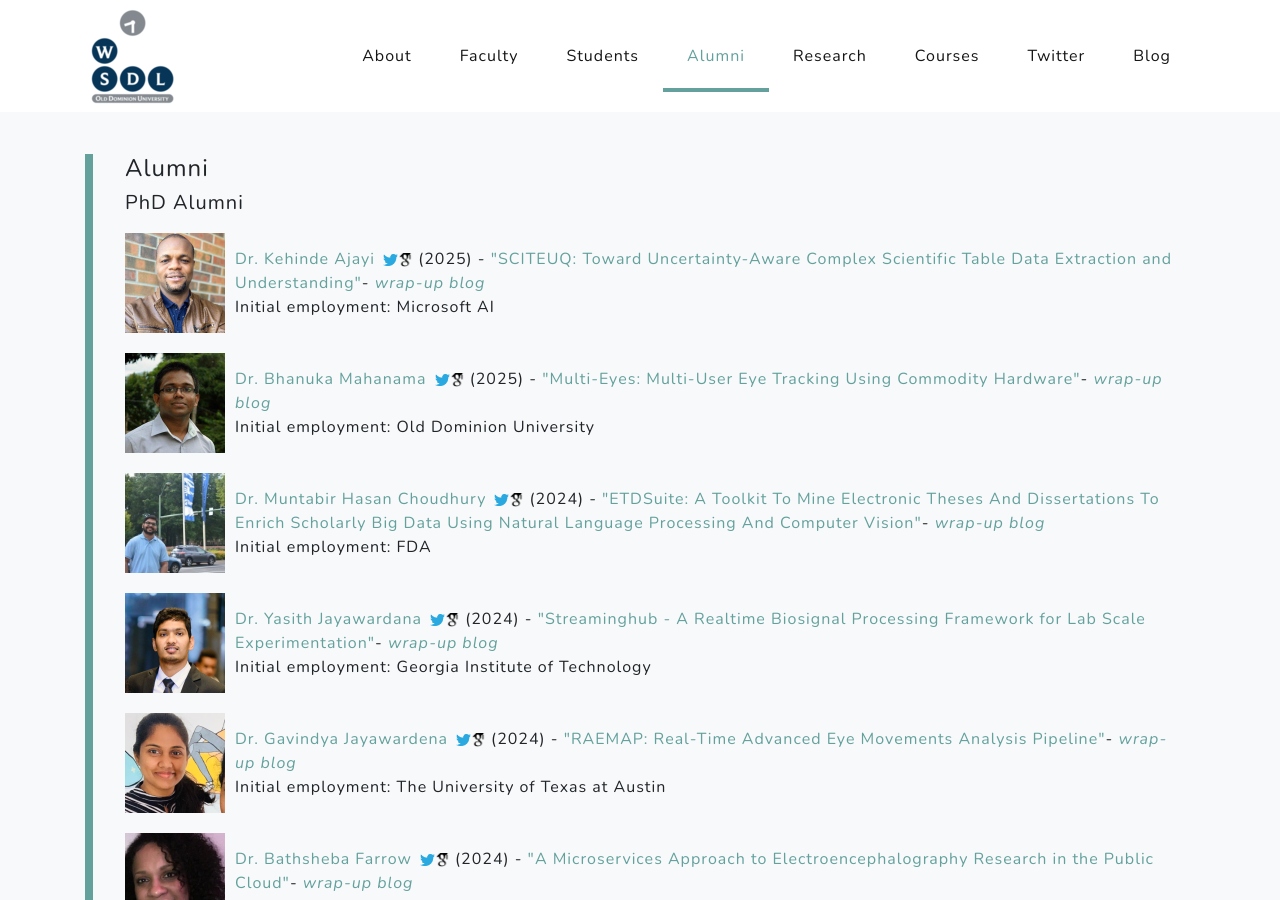
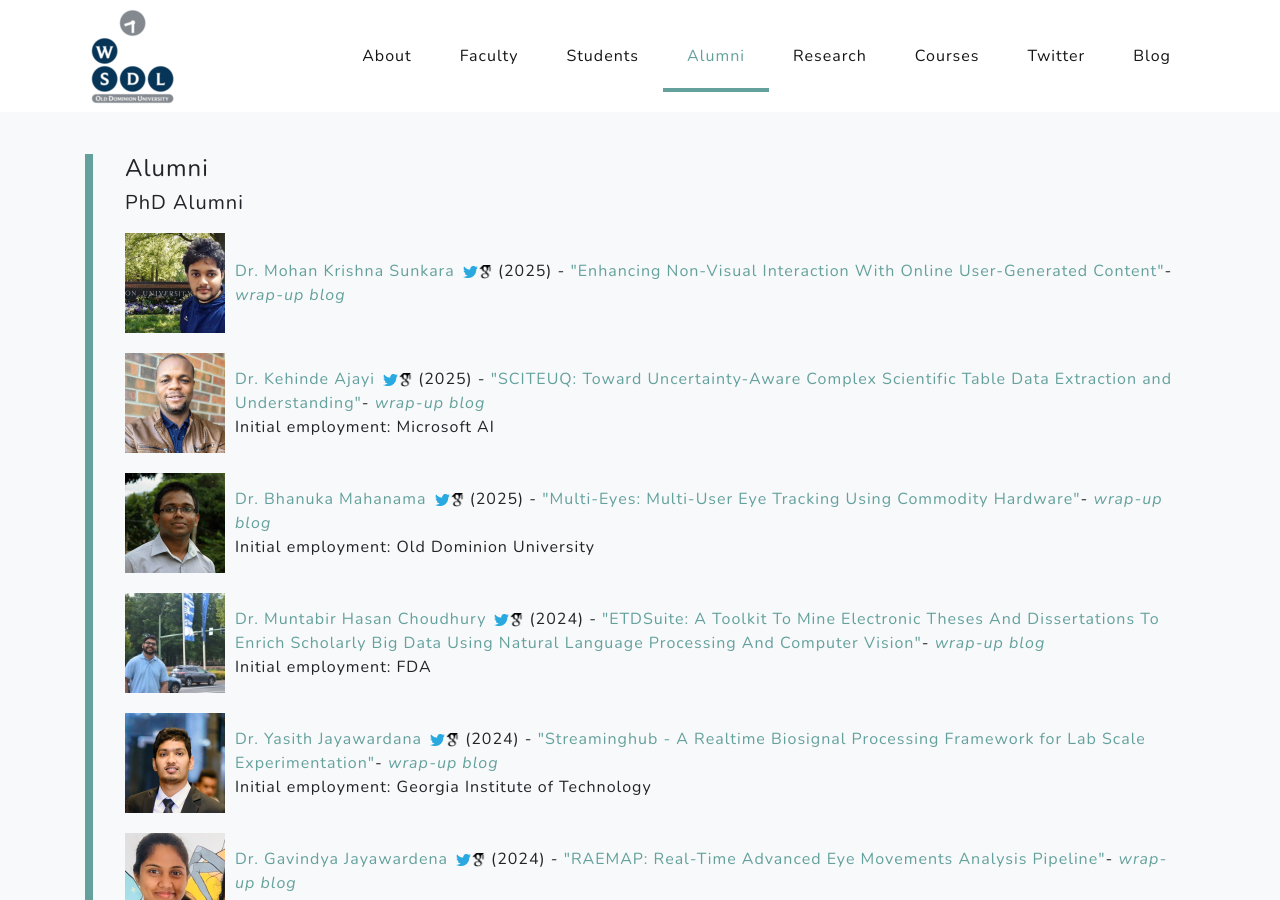
Before and after one commit to oduwsdl/oduwsdl.github.io, a Jekyll site: the page built from index.html, in a window 1280 px wide and 900 px high, scrolled down 5535 px. Built offline with Jekyll 4.4.1, drawn with Linux system fonts in a browser that asks for light colours; nearby versions of some CDN libraries.

Commit message:
Update alumni.yml

```diff
--- a/_data/alumni.yml
+++ b/_data/alumni.yml
@@ -1,4 +1,14 @@
 phd:
+- name: Mohan Krishna Sunkara
+  homepage: https://www.linkedin.com/in/dr-mohan-krishna-sunkara-phd-817ba8ab/
+  twitter_handle: mk344567
+  google_scholar_id: MbQDa7wAAAAJ
+  graduation_year: 2025
+  thesis:
+    title: "Enhancing Non-Visual Interaction With Online User-Generated Content"
+    link: https://doi.org/10.25777/767n-ra09
+  wrapup_blog_post: https://ws-dl.blogspot.com/2026/06/2026-06-19-from-chalk-dust-to-code-my.html
+
 - name: Kehinde Ajayi
   homepage: https://www.linkedin.com/in/ajayikehindepeter/
   twitter_handle: AjayiKehindep
```
